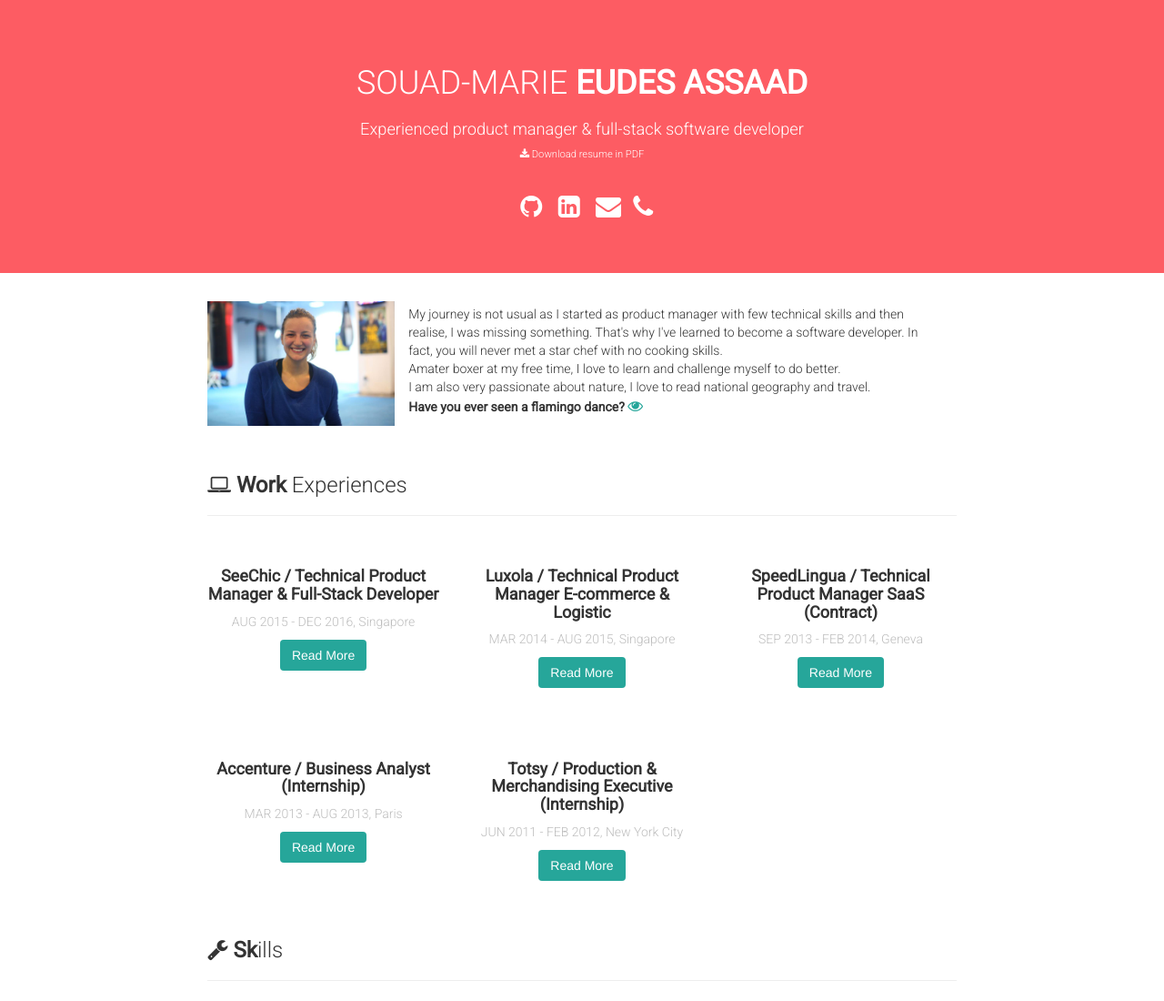
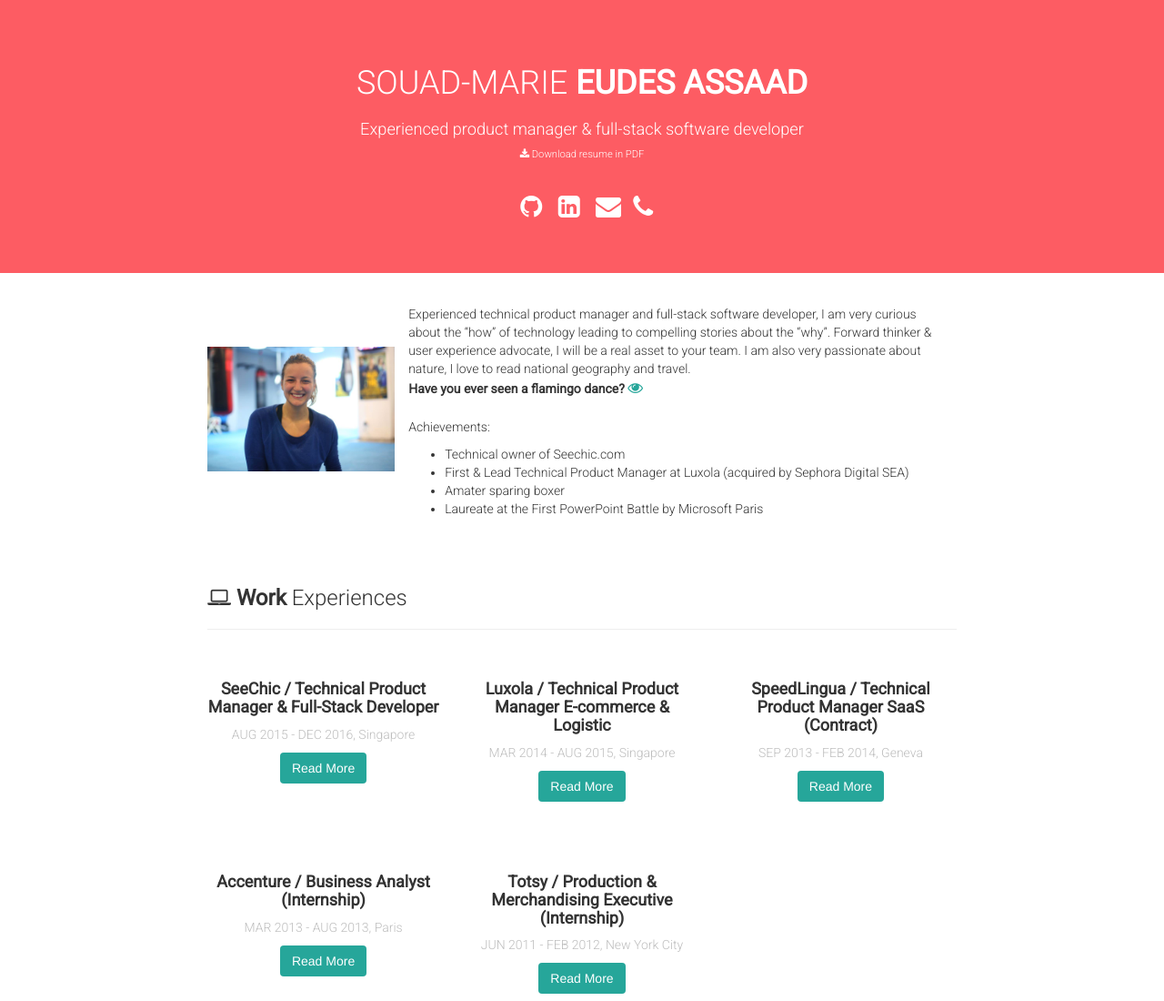
Before and after one commit to souadmarie/resume, a plain HTML site: page index.html in a window 1280 px wide. Shown: the top 1100 px of the page at 91% size. Drawn offline with nearby package versions, Linux system fonts and the light colour scheme.

Commit message:
update presentation

```diff
--- a/css/main.css
+++ b/css/main.css
@@ -59,7 +59,7 @@
 
 #introduction_picture{
     background-image: url(/images/avatar.jpg);
-    height: 200px;
+    height: 300px;
     background-repeat: no-repeat;
     background-size: 100%;
     background-position: center;
--- a/index.html
+++ b/index.html
@@ -14,7 +14,7 @@
     <script src="https://ajax.googleapis.com/ajax/libs/jquery/3.2.0/jquery.min.js"></script>
     <script src="https://maxcdn.bootstrapcdn.com/bootstrap/3.3.7/js/bootstrap.min.js" integrity="sha384-Tc5IQib027qvyjSMfHjOMaLkfuWVxZxUPnCJA7l2mCWNIpG9mGCD8wGNIcPD7Txa" crossorigin="anonymous"></script>
 
-    <link rel="shortcut icon" href="/favicon.ico">
+    <link rel="icon" type="" href="/favicon.ico">
     <title>Souad-Marie Eudes Assaad</title>
 
 
@@ -69,11 +69,18 @@
                     </div>
                     <div class="col-md-9 col-sm-9 col-xs-12" id="introduction_text">
                         <p>
-                            My journey is not usual as I started as product manager with few technical skills and then realise, I was missing something.
-                            That's why I've learned to become a software developer. In fact, you will never met a star chef with no cooking skills. </br>
-                            Amater boxer at my free time, I love to learn and challenge myself to do better. </br>
+                            Experienced technical product manager and full-stack software developer, I am very curious about the
+                            “how” of technology leading to compelling stories about the “why”.  Forward thinker &amp; user experience
+                            advocate, I will be a real asset to your team.
                             I am also very passionate about nature, I love to read national geography and travel. </br>
-                            <strong>Have you ever seen a flamingo dance?</strong> <a href="https://www.youtube.com/watch?v=KW8GX2n4qbY" target="_blank"><i class="fa fa-eye" aria-hidden="true"></i></a>
+                            <strong>Have you ever seen a flamingo dance?</strong> <a href="https://www.youtube.com/watch?v=KW8GX2n4qbY" target="_blank"><i class="fa fa-eye" aria-hidden="true"></i></a></br></br>
+                            Achievements:
+                            <ul>
+                                <li>Technical owner of Seechic.com </li>
+                                <li>First &amp; Lead Technical Product Manager at Luxola (acquired by Sephora Digital SEA)</li>
+                                <li>Amater sparing boxer</li>
+                                <li>Laureate at the First PowerPoint Battle  by Microsoft Paris</li>
+                            </ul>
                         </p>
                     </div>
                 </div>
```
